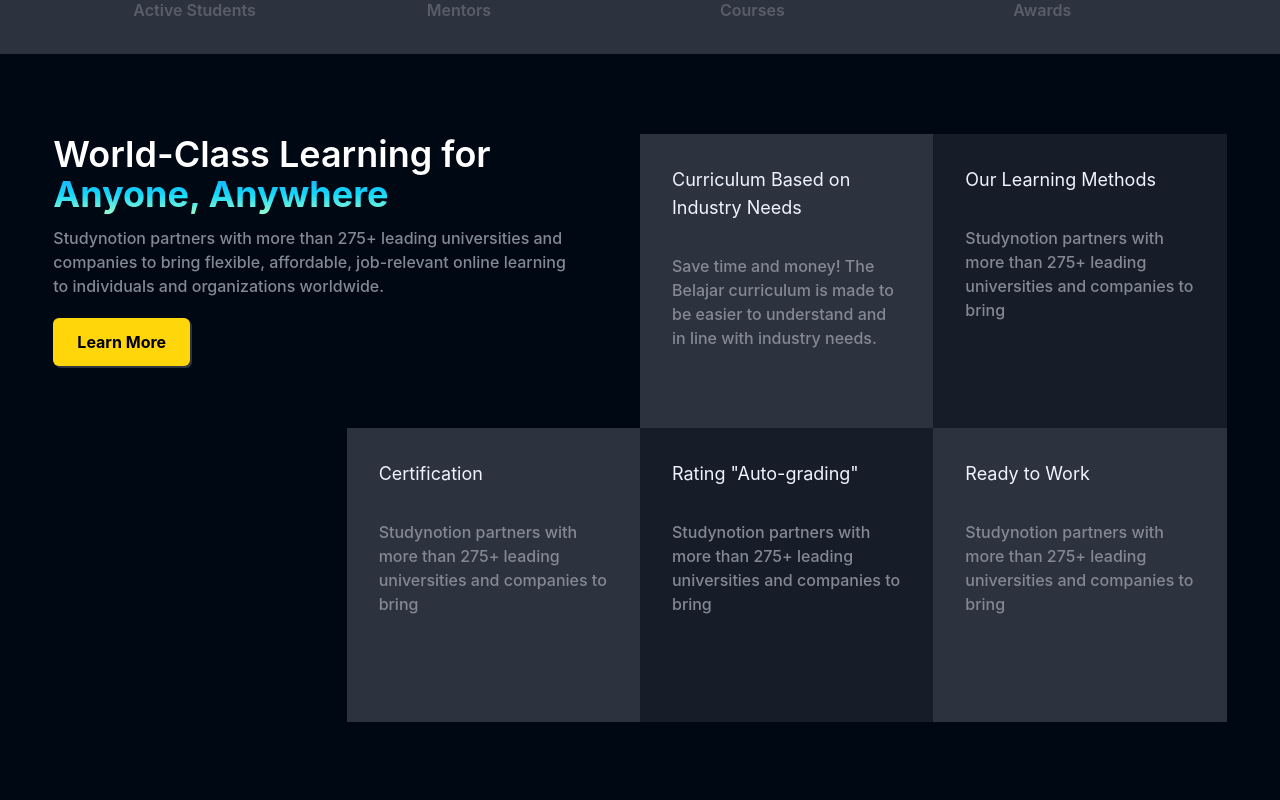
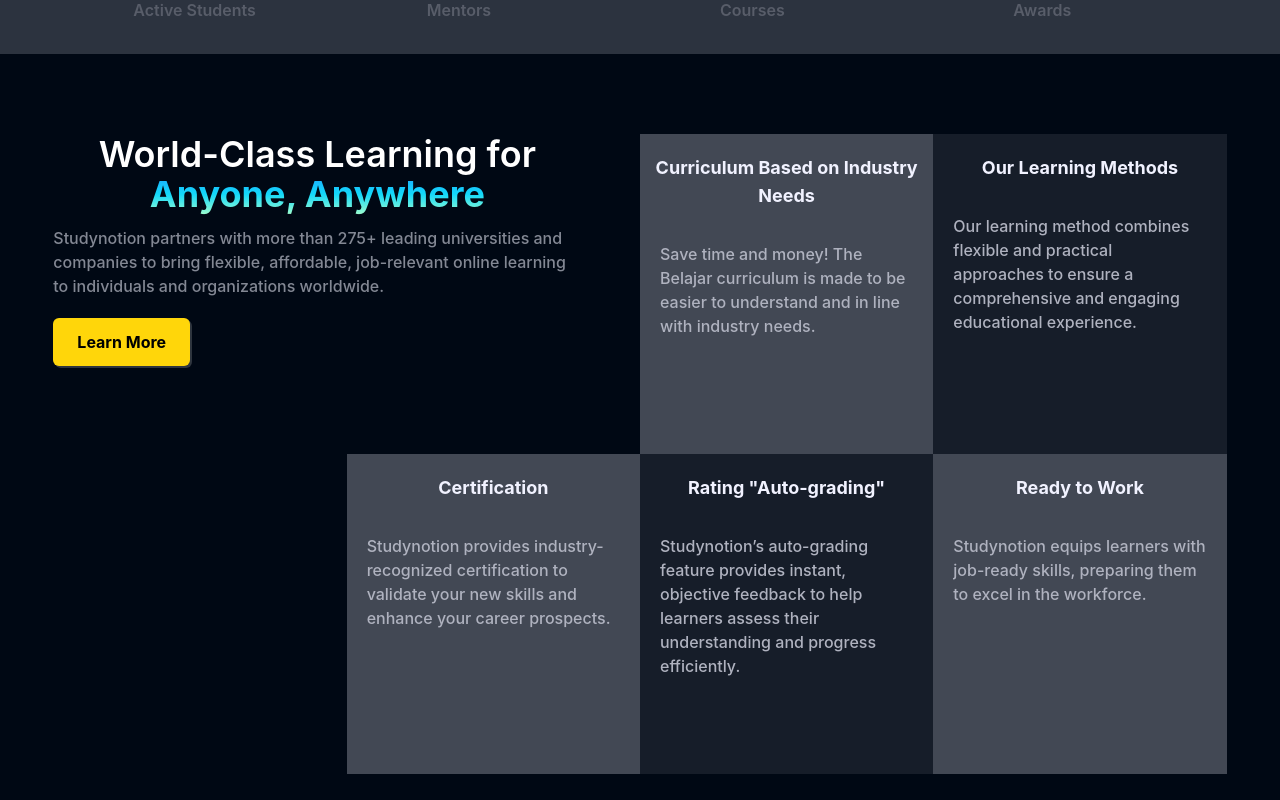
Before and after one commit to Muskansahuincredible/StudyNotion-An-Online-Education-Platform, a React (Create React App) app: page /about in a window 1280 px wide. Shown: the part 2060-2860 px from the top of the page. Built offline with nearby package versions, Linux system fonts and the light colour scheme; no server answers; the HTML template or start-up script is replaced by a standard one.

Commit message:
improved learning grid section

```diff
--- a/package.json
+++ b/package.json
@@ -67,6 +67,8 @@
   },
   "devDependencies": {
     "@babel/plugin-proposal-private-property-in-object": "^7.21.11",
-    "tailwindcss": "^3.2.7"
+    "autoprefixer": "^10.4.19",
+    "postcss": "^8.4.38",
+    "tailwindcss": "^3.4.4"
   }
 }
--- a/src/components/core/AboutPage/LearningGrid.jsx
+++ b/src/components/core/AboutPage/LearningGrid.jsx
@@ -22,46 +22,51 @@ const LearningGridArray = [
     order: 2,
     heading: "Our Learning Methods",
     description:
-      "Studynotion partners with more than 275+ leading universities and companies to bring",
+      "Our learning method combines flexible and practical approaches to ensure a comprehensive and engaging educational experience.",
   },
   {
     order: 3,
     heading: "Certification",
     description:
-      "Studynotion partners with more than 275+ leading universities and companies to bring",
+      "Studynotion provides industry-recognized certification to validate your new skills and enhance your career prospects.",
   },
   {
     order: 4,
     heading: `Rating "Auto-grading"`,
     description:
-      "Studynotion partners with more than 275+ leading universities and companies to bring",
+      "Studynotion’s auto-grading feature provides instant, objective feedback to help learners assess their understanding and progress efficiently.",
   },
   {
     order: 5,
     heading: "Ready to Work",
     description:
-      "Studynotion partners with more than 275+ leading universities and companies to bring",
+      "Studynotion equips learners with job-ready skills, preparing them to excel in the workforce.",
   },
 ];
 
 const LearningGrid = () => {
   return (
-    <div className="grid mx-auto w-[350px] xl:w-fit grid-cols-1 xl:grid-cols-4 mb-12">
+    <div className="grid mx-auto w-[400px] xl:w-fit grid-cols-1 xl:grid-cols-4 mb-12">
       {LearningGridArray.map((card, i) => {
+        const isHighlightCard = card.order < 0;
+        const cardBgClass =
+          card.order % 2 === 1
+            ? "bg-richblack-600"
+            : card.order % 2 === 0
+            ? "bg-richblack-800"
+            : "bg-transparent";
+        const cardHeightClass = "h-[320px]";
+        const colSpanClass = i === 0 ? "xl:col-span-2" : "";
+        const colStartClass = card.order === 3 ? "xl:col-start-2" : "";
+
         return (
           <div
             key={i}
-            className={`${i === 0 && "xl:col-span-2 xl:h-[294px]"}  ${
-              card.order % 2 === 1
-                ? "bg-richblack-700 h-[294px]"
-                : card.order % 2 === 0
-                ? "bg-richblack-800 h-[294px]"
-                : "bg-transparent"
-            } ${card.order === 3 && "xl:col-start-2"}  `}
+            className={`${colSpanClass} ${colStartClass} ${cardBgClass} ${cardHeightClass}`}
           >
-            {card.order < 0 ? (
-              <div className="xl:w-[90%] flex flex-col gap-3 pb-10 xl:pb-0">
-                <div className="text-4xl font-semibold ">
+            {isHighlightCard ? (
+              <div className="xl:w-[90%] flex flex-col gap-3 pb-10 xl:pb-0 sm:pb-20">
+                <div className="text-4xl font-semibold text-center">
                   {card.heading}
                   <HighlightText text={card.highlightText} />
                 </div>
@@ -76,10 +81,9 @@ const LearningGrid = () => {
                 </div>
               </div>
             ) : (
-              <div className="p-8 flex flex-col gap-8">
-                <h1 className="text-richblack-5 text-lg">{card.heading}</h1>
-
-                <p className="text-richblack-300 font-medium">
+              <div className="w-fit mt-2 p-3 flex flex-col gap-8">
+                <h1 className="text-richblack-5 text-lg text-center font-bold">{card.heading}</h1>
+                <p className="text-richblack-100 font-medium px-2">
                   {card.description}
                 </p>
               </div>
--- a/src/components/core/HomePage/Button.jsx
+++ b/src/components/core/HomePage/Button.jsx
@@ -7,7 +7,7 @@ const Button = ({ children, active, linkto }) => {
       <div
         className={`text-center text-[13px] sm:text-[16px] px-6 py-3 rounded-md font-bold shadow-[2px_2px_0px_0px_rgba(255,255,255,0.18)] ${
           active ? "bg-yellow-50 text-black " : "bg-richblack-800"
-        } hover:shadow-none hover:scale-95 transition-all duration-200 `}
+        } hover:shadow-none hover:scale-95 transition-all duration-200 hover:bg-blue-300`}
       >
         {children}
       </div>
--- a/src/pages/About.jsx
+++ b/src/pages/About.jsx
@@ -46,7 +46,7 @@ const About = () => {
 
       <section>
         <div className="mx-auto flex w-11/12 max-w-maxContent flex-col justify-between gap-10 text-richblack-500">
-          <div className="flex flex-col items-center gap-10 lg:flex-row justify-between">
+          <div className="flex flex-col items-center gap-5 lg:flex-row justify-between">
             <div className="my-24 flex lg:w-[50%] flex-col gap-10">
               <h1 className="bg-gradient-to-br from-[#833AB4] via-[#FD1D1D] to-[#FCB045] bg-clip-text text-4xl font-semibold text-transparent lg:w-[70%] ">
                 Our Founding Story
@@ -77,7 +77,7 @@ const About = () => {
               />
             </div>
           </div>
-          <div className="flex flex-col items-center lg:gap-10 lg:flex-row justify-between">
+          <div className="flex flex-col items-center lg:gap-5 lg:flex-row justify-between">
             <div className="my-24 flex lg:w-[40%] flex-col gap-10">
               <h1 className="bg-gradient-to-b from-[#FF512F] to-[#F09819] bg-clip-text text-4xl font-semibold text-transparent lg:w-[70%] ">
                 Our Vision
```
Also changed, not shown: 1 other file (tests, documents, lock files or other folders).
